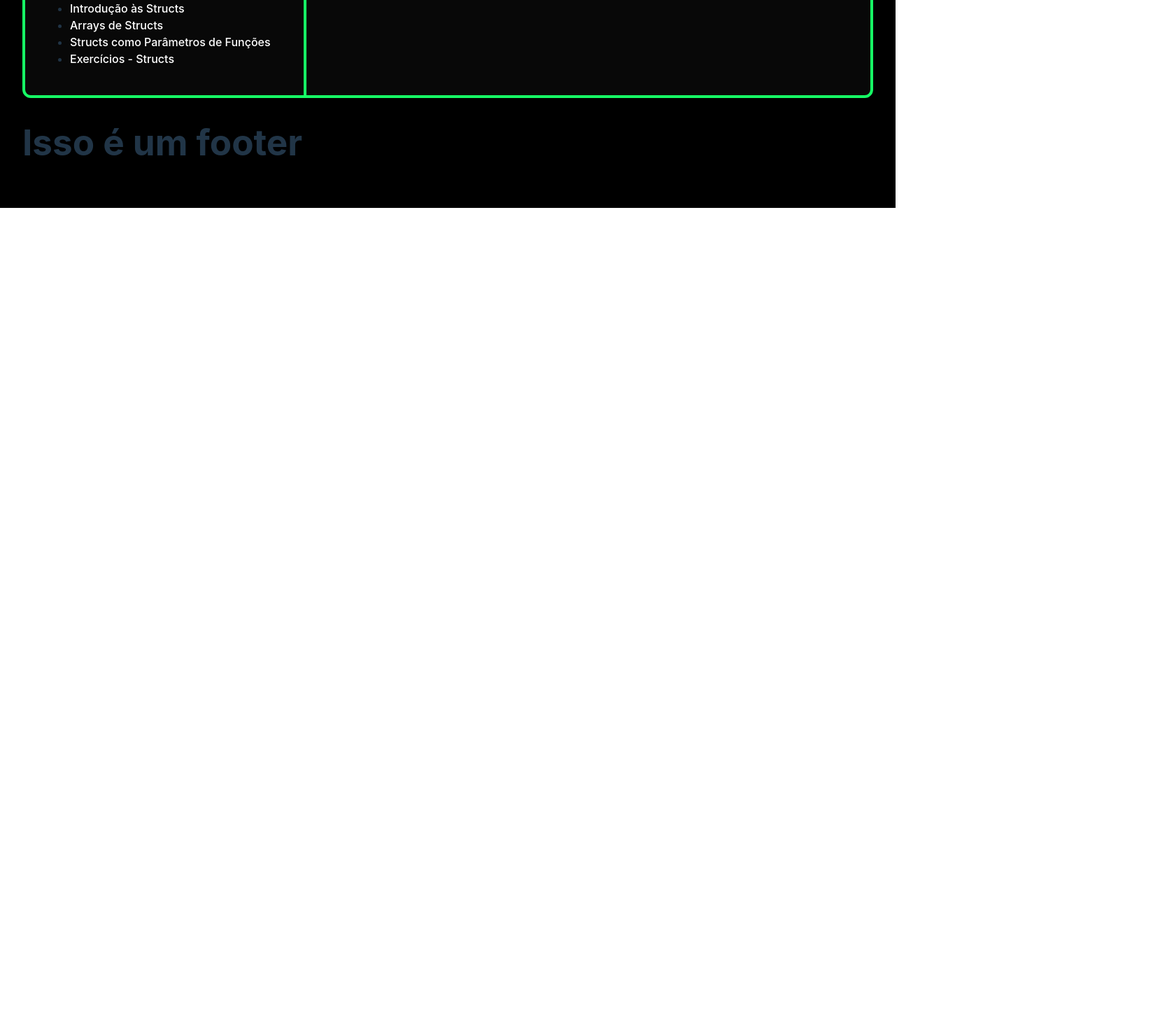
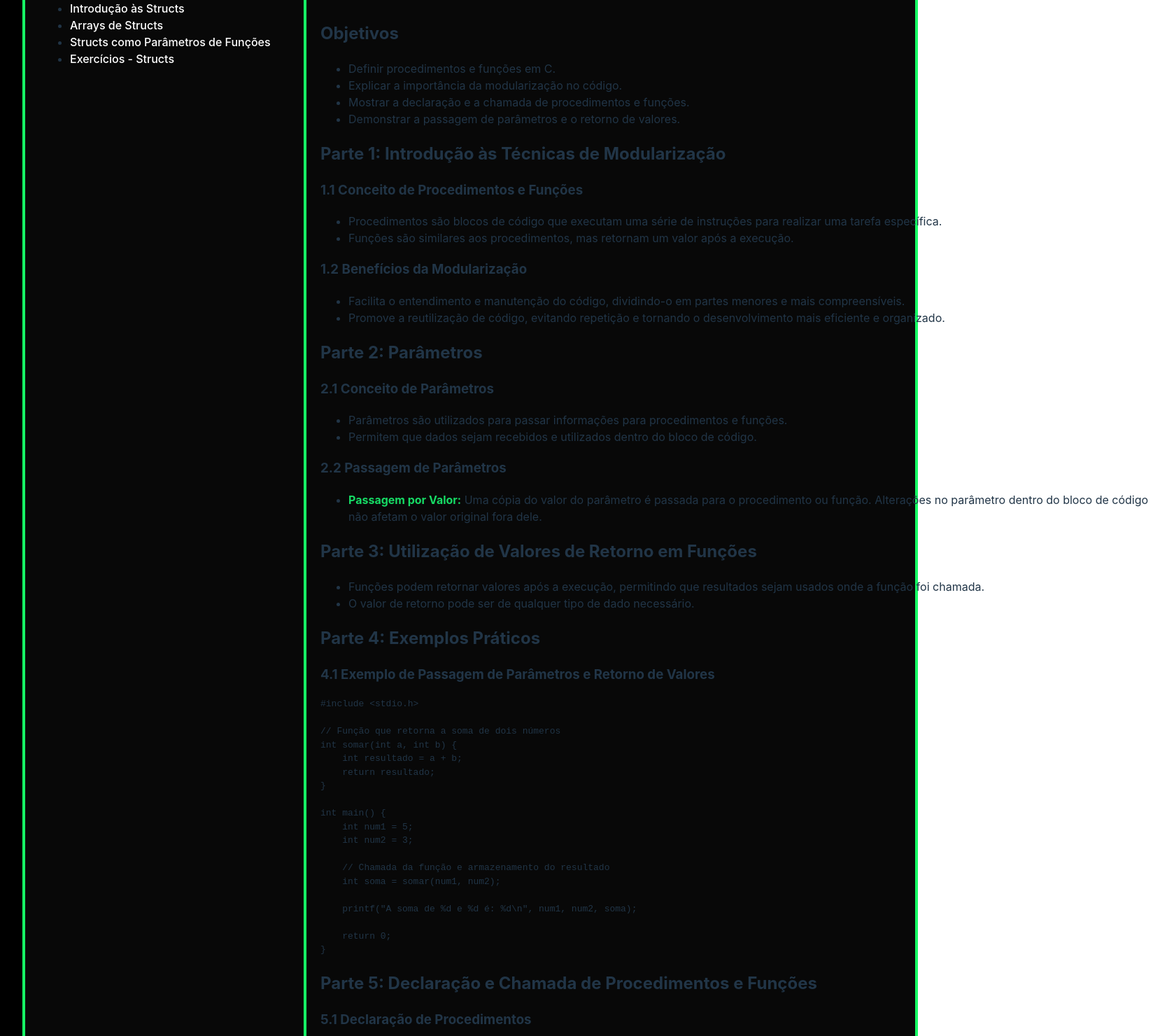
Before and after one commit to Serg-Ale/Serg-Ale.github.io, a React (Vite) app: page /tecnicas-modularizacao/funcoes-procedimentos in a window 1280 px wide. Shown: the part 1280-2760 px from the top of the page at 70% size, 1678 px wide, since content can reach past the window. Before the commit the page ends 1577 px from the top, so only its background shows below. Built offline with nearby package versions, Linux system fonts and the light colour scheme.

Commit message:
feat: add text to FuncoesProcedimentos.jsx

```diff
--- a/src/routes/tecnicas-modularizacao/FuncoesProcedimentos.jsx
+++ b/src/routes/tecnicas-modularizacao/FuncoesProcedimentos.jsx
@@ -1,7 +1,168 @@
 const FuncoesProcedimentos = () => {
   return (
     <div>
-        <p> Funções e Procedimentos</p>
+      <h2 id="aula-1-introducao-a-procedimentos-e-funcoes">
+        <strong>Aula 1: Introdução a Procedimentos e Funções</strong>
+      </h2>
+      <h3>Por: Giovana Hoffmann</h3>
+      <iframe width="560" height="315" src="https://www.youtube.com/embed/odoDclPaL1Y?si=2kKgCUFjCgDb_64y" title="YouTube video player" frameborder="0" allow="accelerometer; autoplay; clipboard-write; encrypted-media; gyroscope; picture-in-picture; web-share" referrerpolicy="strict-origin-when-cross-origin" allowfullscreen></iframe>
+      <embed
+        src="/public/modularizacao/funcoes_procedimentos.pdf"
+        width="1200"
+        height="700"
+        type="application/pdf"
+      />
+
+      <h2>Objetivos</h2>
+      <ul>
+        <li>Definir procedimentos e funções em C.</li>
+        <li>Explicar a importância da modularização no código.</li>
+        <li>Mostrar a declaração e a chamada de procedimentos e funções.</li>
+        <li>Demonstrar a passagem de parâmetros e o retorno de valores.</li>
+      </ul>
+
+      <h2>Parte 1: Introdução às Técnicas de Modularização</h2>
+
+      <h3>1.1 Conceito de Procedimentos e Funções</h3>
+      <ul>
+        <li>
+          Procedimentos são blocos de código que executam uma série de instruções para realizar uma tarefa específica.
+        </li>
+        <li>
+          Funções são similares aos procedimentos, mas retornam um valor após a execução.
+        </li>
+      </ul>
+
+      <h3>1.2 Benefícios da Modularização</h3>
+      <ul>
+        <li>
+          Facilita o entendimento e manutenção do código, dividindo-o em partes menores e mais compreensíveis.
+        </li>
+        <li>
+          Promove a reutilização de código, evitando repetição e tornando o desenvolvimento mais eficiente e organizado.
+        </li>
+      </ul>
+
+      <h2>Parte 2: Parâmetros</h2>
+
+      <h3>2.1 Conceito de Parâmetros</h3>
+      <ul>
+        <li>
+          Parâmetros são utilizados para passar informações para procedimentos e funções.
+        </li>
+        <li>
+          Permitem que dados sejam recebidos e utilizados dentro do bloco de código.
+        </li>
+      </ul>
+
+      <h3>2.2 Passagem de Parâmetros</h3>
+      <ul>
+        <li>
+          <strong>Passagem por Valor:</strong> Uma cópia do valor do parâmetro é passada para o procedimento ou função. Alterações no parâmetro dentro do bloco de código não afetam o valor original fora dele.
+        </li>
+      </ul>
+
+      <h2>Parte 3: Utilização de Valores de Retorno em Funções</h2>
+
+      <ul>
+        <li>
+          Funções podem retornar valores após a execução, permitindo que resultados sejam usados onde a função foi chamada.
+        </li>
+        <li>
+          O valor de retorno pode ser de qualquer tipo de dado necessário.
+        </li>
+      </ul>
+
+      <h2>Parte 4: Exemplos Práticos</h2>
+
+      <h3>4.1 Exemplo de Passagem de Parâmetros e Retorno de Valores</h3>
+      <pre>
+        <code>
+          {`#include <stdio.h>
+
+// Função que retorna a soma de dois números
+int somar(int a, int b) {
+    int resultado = a + b;
+    return resultado;
+}
+
+int main() {
+    int num1 = 5;
+    int num2 = 3;
+
+    // Chamada da função e armazenamento do resultado
+    int soma = somar(num1, num2);
+
+    printf("A soma de %d e %d é: %d\\n", num1, num2, soma);
+
+    return 0;
+}`}
+        </code>
+      </pre>
+
+      <h2>Parte 5: Declaração e Chamada de Procedimentos e Funções</h2>
+
+      <h3>5.1 Declaração de Procedimentos</h3>
+      <pre>
+        <code>
+          {`// Procedimento
+void cumprimentar() {
+    printf("Olá! Bem-vindo ao meu programa!");
+}`}
+        </code>
+      </pre>
+
+      <h3>5.2 Declaração de Funções</h3>
+      <pre>
+        <code>
+          {`// Função
+int somar(int a, int b) {
+    int resultado = a + b;
+    return resultado;
+}`}
+        </code>
+      </pre>
+
+      <h3>5.3 Chamada de Procedimentos e Funções</h3>
+      <pre>
+        <code>
+          {`int main() {
+    // Chamada do procedimento
+    cumprimentar();
+
+    // Chamada da função e exibição do resultado
+    int resultado = somar(5, 3);
+    printf("O resultado da soma é: %d", resultado);
+    return 0;
+}`}
+        </code>
+      </pre>
+
+      <h3>5.4 Código Completo</h3>
+      <pre>
+        <code>
+          {`// Procedimento
+void cumprimentar() {
+    printf("Olá! Bem-vindo ao meu programa!");
+}
+
+// Função
+int somar(int a, int b) {
+    int resultado = a + b;
+    return resultado;
+}
+
+int main() {
+    // Chamada do procedimento
+    cumprimentar();
+
+    // Chamada da função e exibição do resultado
+    int resultado = somar(5, 3);
+    printf("O resultado da soma é: %d", resultado);
+    return 0;
+}`}
+        </code>
+      </pre>
     </div>
   );
 };
```
Lines whose indentation alone changed are shown as unchanged.
